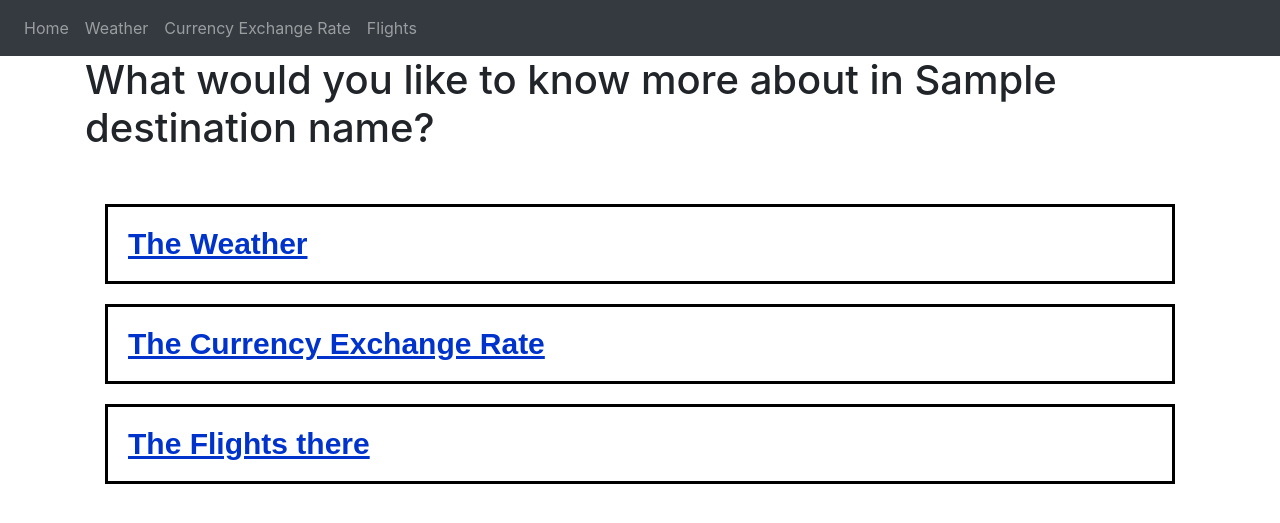
After one commit to Cybrasaurus/REVISION_REST_Tester, a Flask app: template website/templates/got_city.html in a window 1280 px wide. The commit adds this page. Shown: the top 523 px of the page. Run offline with Flask 2, Linux system fonts and the light colour scheme; the template is opened without the code that fills it: most values are stand-ins (such as "Sample title", 1, 10 or a date in 2020); some libraries are stand-ins or nearby versions.

Commit message:
update: 404 Page WIP added: redirect site after entering destination added: checks if a city name has been input, message flashes

```diff
--- a/API_Calls/Weather.py
+++ b/API_Calls/Weather.py
@@ -24,12 +24,8 @@ print("--------")
 def get_data_from_name(city):
     r = requests.get(
         f'https://api.openweathermap.org/data/2.5/weather?q={city}&appid=14428be4e14c02529bffa4cfb8af156a&units=metric')
-    print(type(r))
     json_object = r.json()
-    print(type(json_object))
-    print(json_object)
 
-    print("-----------")
     weather_main = json_object["weather"][0]["main"]
     weather_desc = json_object["weather"][0]["description"]
     weather_temp = json_object["main"]["temp"]
--- a/main.py
+++ b/main.py
@@ -1,4 +1,5 @@
 from website import create_app
+from flask import render_template
 
 
 
--- a/website/templates/base.html
+++ b/website/templates/base.html
@@ -18,6 +18,8 @@
     <title>{% block title %}Home{% endblock %}</title>
   </head>
   <body>
+
+
 
     <script
       src="https://code.jquery.com/jquery-3.2.1.slim.min.js"
--- /dev/null
+++ b/website/templates/got_city.html
@@ -0,0 +1,28 @@
+{% extends "base.html" %}
+{% block title %}Weather{% endblock %}
+
+{% block content %}
+
+<style>
+.button2 {
+  font: bold 30px Arial;
+  text-decoration: underline;
+  background-color: #ffffff;
+  color: #0033cc;
+  padding: 20px;
+  border-top: 3px solid #000000;
+  border-right: 3px solid #000000;
+  border-bottom: 3px solid #000000;
+  border-left: 3px solid #000000;
+  margin: 20px;
+  display: block;
+}
+</style>
+
+<h1> What would you like to know more about in {{destination_name}}?</h1>
+<br>
+<a href="/weather" class="button2">The Weather</a>
+<a href="/cur_rate" class="button2">The Currency Exchange Rate</a>
+<a href="/flights" class="button2">The Flights there</a>
+
+{% endblock %}
--- a/website/templates/weather.html
+++ b/website/templates/weather.html
@@ -2,6 +2,8 @@
 {% block title %}Weather{% endblock %}
 
 {% block content %}
+
+
 
 <style>
 table, th, td {
```
Also changed, not shown: website/templates/404.html (added, +8 -0 lines), website/views.py (+28 -7 lines).
